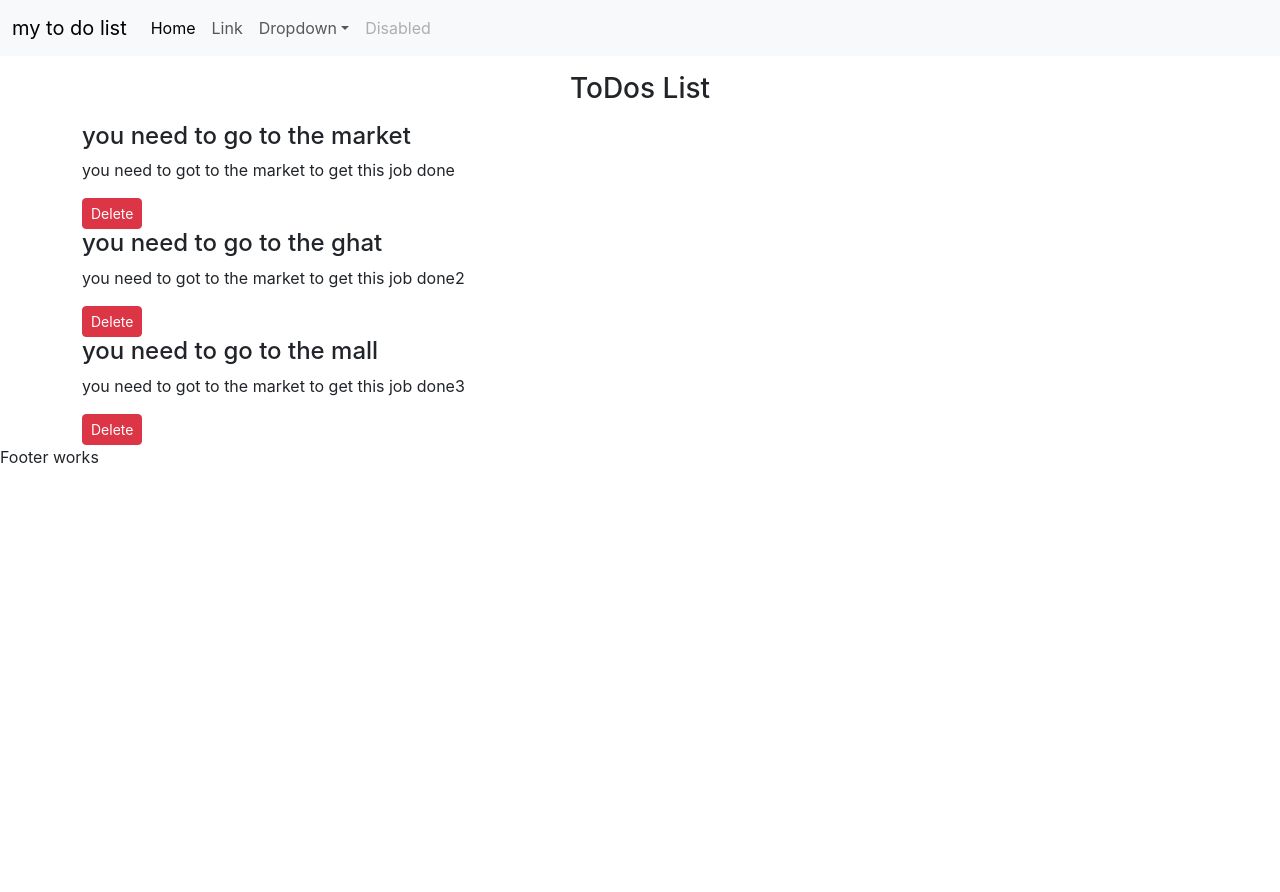
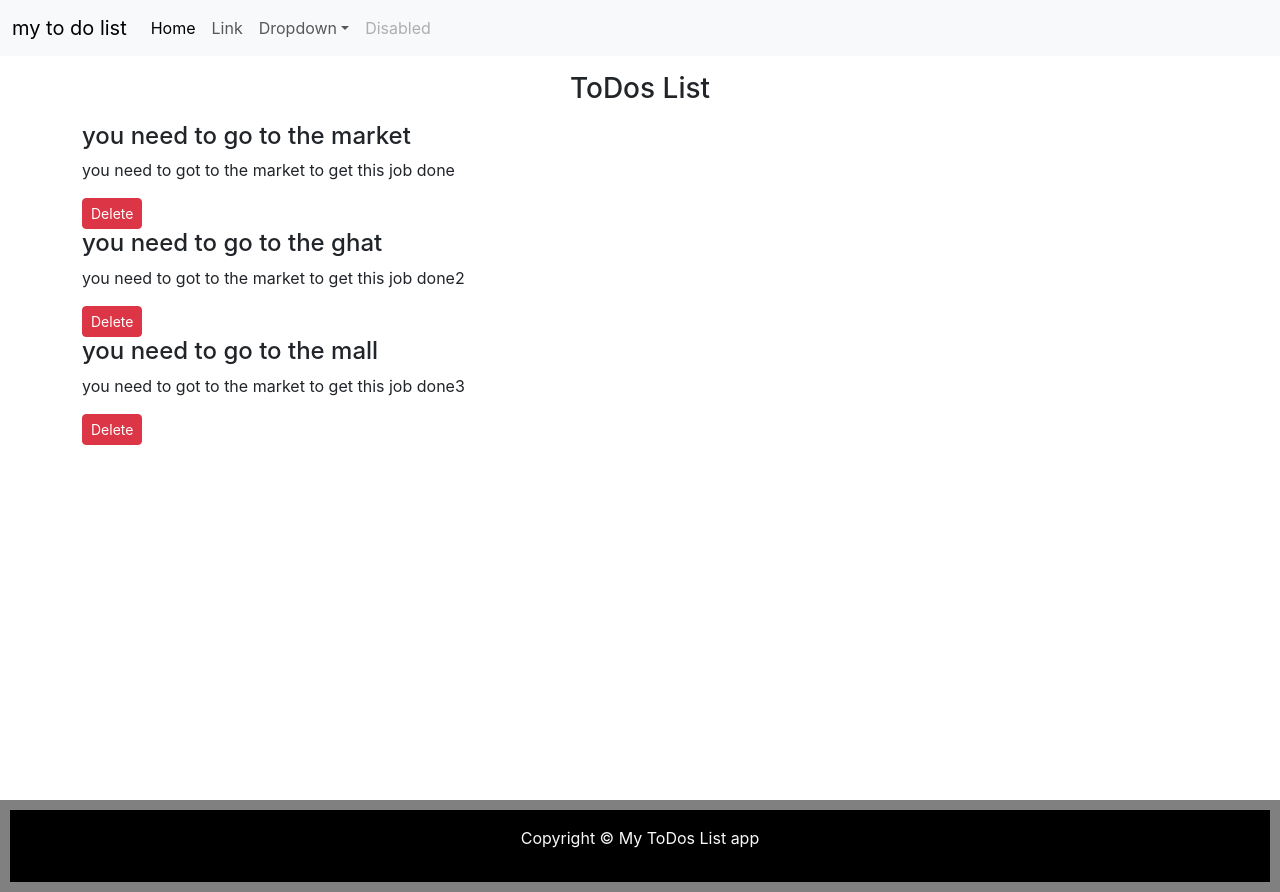
Before and after one commit to pradhuman-chhabra/ToDoListApp, a React (Create React App) app: page / in a window 1280 px wide. Before the commit the page ends 800 px from the top, so only its background shows below. Built offline with nearby package versions, Linux system fonts and the light colour scheme.

Commit message:
added footer and styled it with footer.css

```diff
--- a/src/App.js
+++ b/src/App.js
@@ -4,13 +4,26 @@ import Header from "./myComponenets/Header";
 import { ToDos } from "./myComponenets/ToDos";
 import { Footer } from "./myComponenets/Footer";
 // since this is not ecport default function then its inside curly braces
+import { useState } from "react";
 
 function App() {
   const onDelete = (todo) => {
     console.log("i am on delete of todo", todo);
+    // Deleteing this way does not work in react
+    // let index = todos.indexOf(todo);
+    // todos.splice(index, 1);
+    // In react we will delete like this
+
+    setTodos(
+      todos.filter((e) => {
+        return e !== todo;
+      })
+    );
   };
   // i'll make an object of all my todos and i'll make an array of all the todos
-  let todos = [
+  // let todos=[item1,item2,item3] instead of using this i'll use useState hook to store the array
+  // we are using the use state hook const [todos,setTodos]=useState([item 1, item 2,item 3])
+  const [todos, setTodos] = useState([
     {
       sno: 1,
       title: "you need to go to the market",
@@ -26,7 +39,7 @@ function App() {
       title: "you need to go to the mall",
       desc: "you need to got to the market to get this job done3",
     },
-  ];
+  ]);
   return (
     <>
       <Header title="my to do list" searchBar={false} />
--- a/src/myComponenets/Footer.js
+++ b/src/myComponenets/Footer.js
@@ -1,5 +1,22 @@
 import React from "react";
+import"./footer.css"
 
 export const Footer = () => {
-  return <div>Footer works</div>;
+  let footerSyle = {
+    position: "absolute",
+    top: "100vh",
+    width: "100%",
+    backgroundColour: "red",
+    border: "10px solid grey",
+  };
+  return (
+    // <footer className="bg-dark text-light py-3 footerStyle" style={footerSyle}> we can either use bg-dark which is a bootstrap class or we can set background-color using footer.css
+
+    <footer className=" text-light py-3 footerStyle" style={footerSyle}>
+      <p className="text-center">
+        {/* this is a bootstarp class to make the text center aligned */}
+        Copyright &copy; My ToDos List app
+      </p>
+    </footer>
+  );
 };
--- a/src/myComponenets/ToDos.js
+++ b/src/myComponenets/ToDos.js
@@ -10,7 +10,7 @@ export const ToDos = (props) => {
       {/* my-3 gives it a margin */}
       {/* <ToDoItem todo={props.todos[0]}/> */}
       {/* Instead of providing one todo like the above one we will traverse it using loop using the map function */}
-      {props.todos.map((todo)=>{
+      {props.todos.length ===0?"Nothing to display":props.todos.map((todo)=>{
         return(
           <>
           {/* <> Wrapping things inside can return more than one element </> */}
--- /dev/null
+++ b/src/myComponenets/footer.css
@@ -0,0 +1,3 @@
+.footerStyle{
+    background-color: black
+}
```
